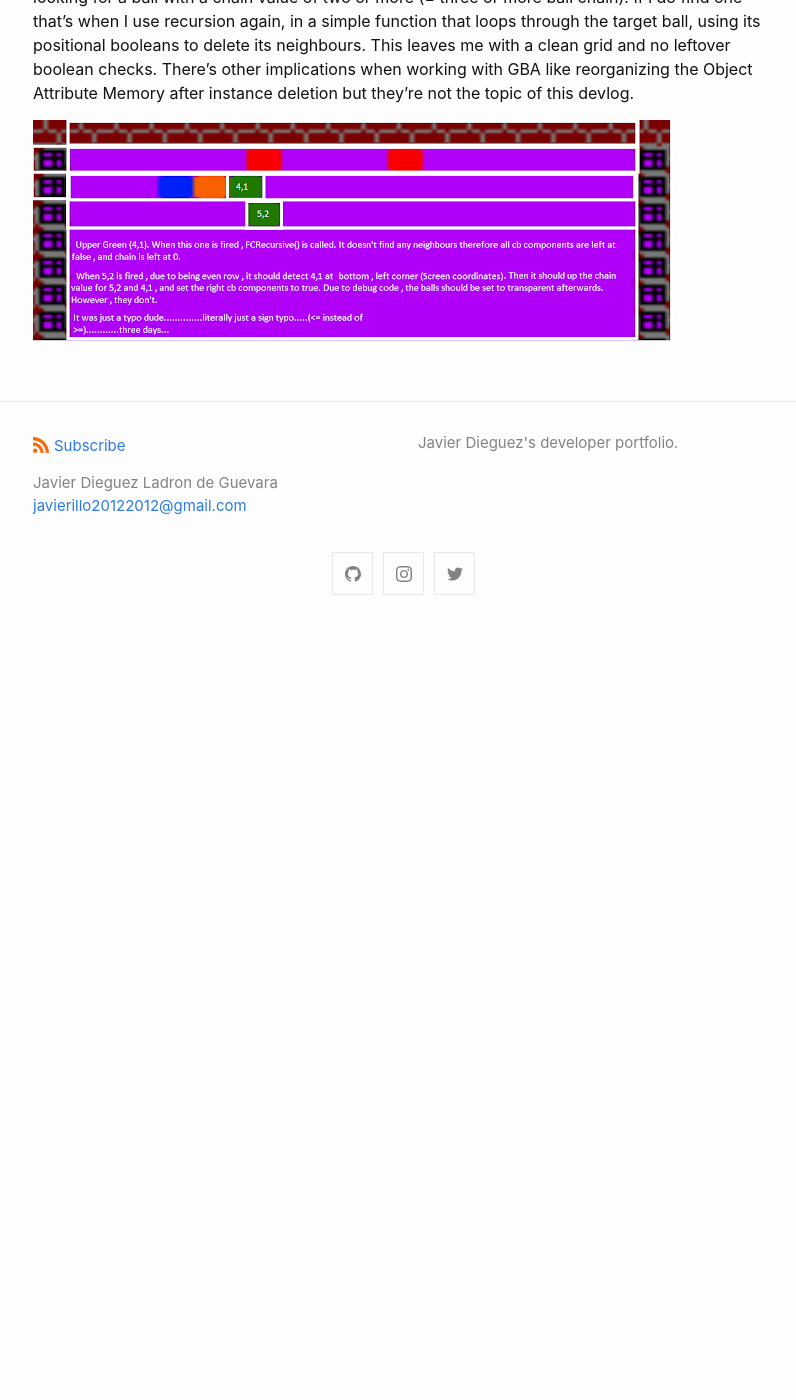
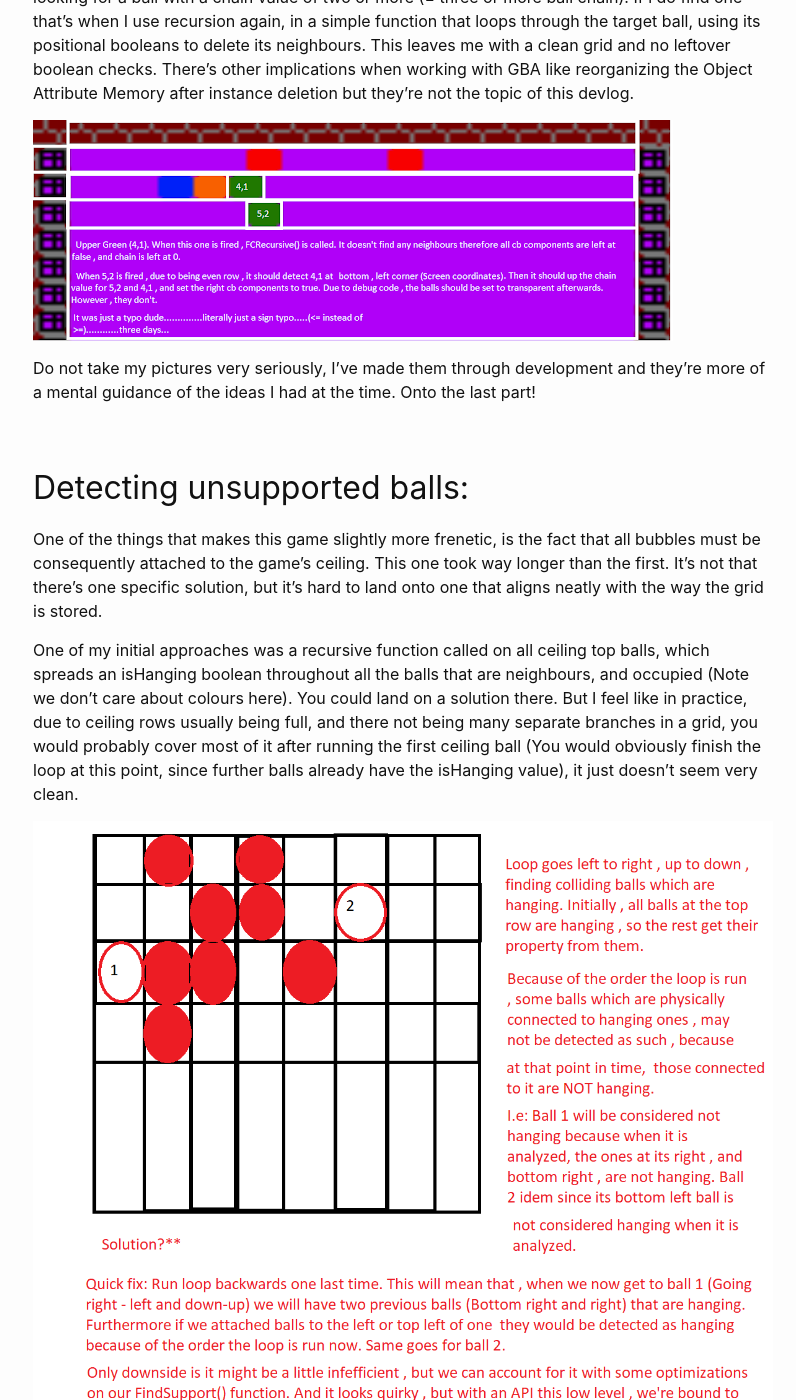
Before and after one commit to JavierDega/javierdega.github.io, a Jekyll site: the page built from _posts/2019-02-26-Puzzle-Bobble.md, in a window 1280 px wide and 1400 px high, scrolled down 3132 px. Shown: the whole window, without its empty margins (237-1033 px from the left). Built offline with Jekyll 4.4.1, drawn with Linux system fonts in a browser that asks for light colours; before the commit the page ends 3762 px from its top, so only the background shows below that; some of the changed text lies outside the part shown.

Commit message:
Updated past devlogs

```diff
--- a/_posts/2021-11-15-Puzzle-Bobble.md
+++ b/_posts/2019-02-26-Puzzle-Bobble.md
@@ -73,3 +73,30 @@
 
 <img style="float: middle;" src="../../../assets/devlogClusterAnalysis2.png" alt="clusterBounds" title="clusterBounds">
 <br/>
+
+Do not take my pictures very seriously, I've made them through development and they're more of a mental guidance of the ideas I had at the time. Onto the last part!
+
+## Detecting unsupported balls:
+
+One of the things that makes this game slightly more frenetic, is the fact that all bubbles must be consequently attached to the game's ceiling.
+This one took way longer than the first. It's not that there's one specific solution, but it's hard to land onto one that aligns neatly with the way the grid is stored.
+
+One of my initial approaches was a recursive function called on all ceiling top balls, which spreads an isHanging boolean throughout all the balls that are neighbours, and occupied  (Note we don't care about colours here). You could land on a solution there. But I feel like in practice, due to ceiling rows usually being full, and there not being many separate branches in a grid, you would probably cover most of it after running the first ceiling ball (You would obviously finish the loop at this point, since further balls already have the isHanging value), it just doesn't seem very clean.
+
+<img style="float: middle;" src="../../../assets/devlogHangingBallAlgorithmAnalysis.png" alt="
+A deep analysis into the array looping approach.
+" title="
+A deep analysis into the array looping approach.
+">
+<br/>
+
+ My preferred solution is quite simple, and a blend of a for loop and recursion. If you read the picture (Congrats) you will have guessed that simply looping through the array is not a smart solution, given we'd have to loop in all four possible direction combinations (up to down, left to right,....), to find balls attached to others , in different orders. Also, in a big enough grid, spiral patterns formed by balls would mean not even this is enough.
+A simple solution is to first set the ceiling bubbles as supported. Then run a loop once, in your preferred order. Now, in this loop, whenever you find a ball which is supported to a previous one, you start a recursive call that spreads this boolean value to all neighbours (In every direction, avoiding the problem with ordering). By the time you finished this loop all neighboring balls to a supported one, should have been identifying. You can now delete the rest of the balls.
+
+These have basically been the two hardest problems I have tackled throughout development, related to gameplay behaviour. It sits on my mind the idea of writing a blog about GBA rotations, with the rotated, aiming arrow in the game as an example, however this will be the last devlog on my Puzzle Bobble clone, which I finished now half a year ago.
+
+I will probably be reiterating on certain bits of this log over the next few days, as it seems to get a bit hard to follow near the end. I am also thinking of adding a quick, survival mode, where instead of the ceiling dropping you get a new row of random balls, which would make the game playable for longer term.
+
+I hope you took something out of this!
+Kind Regards
+Javier
```
Also changed, not shown: _posts/2018-09-27-Hexagonal-Grids.md (added, +96 -0 lines), assets/devlogFinal.png (added), assets/devlogHangingBallAlgorithmAnalysis.png (added), assets/devlogHexgrid.png (added), assets/devlogHexgridIn2DArray.png (added), assets/devlogHexgridWorking.png (added), assets/devlogHexgridWorking2.png (added).
